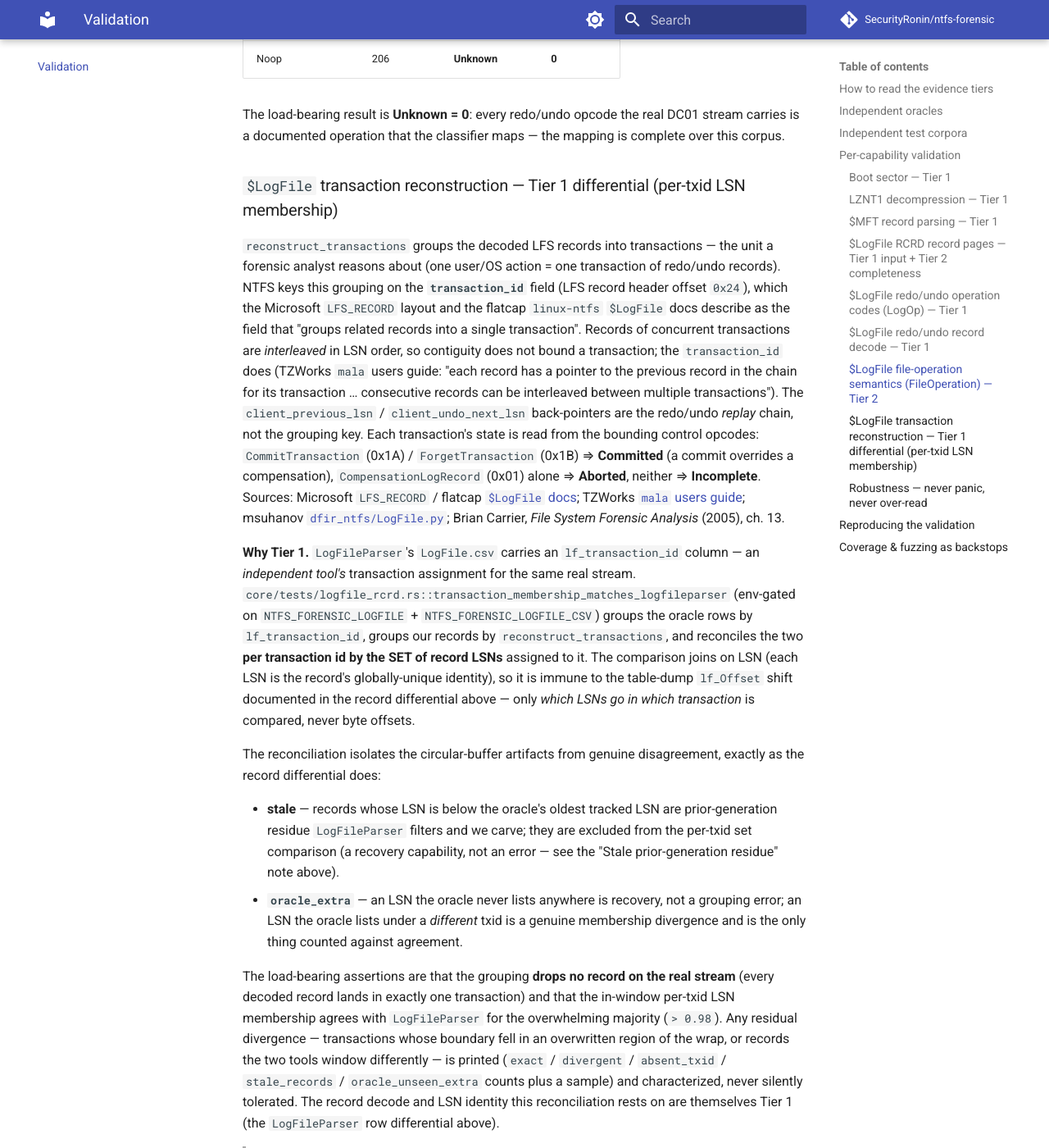
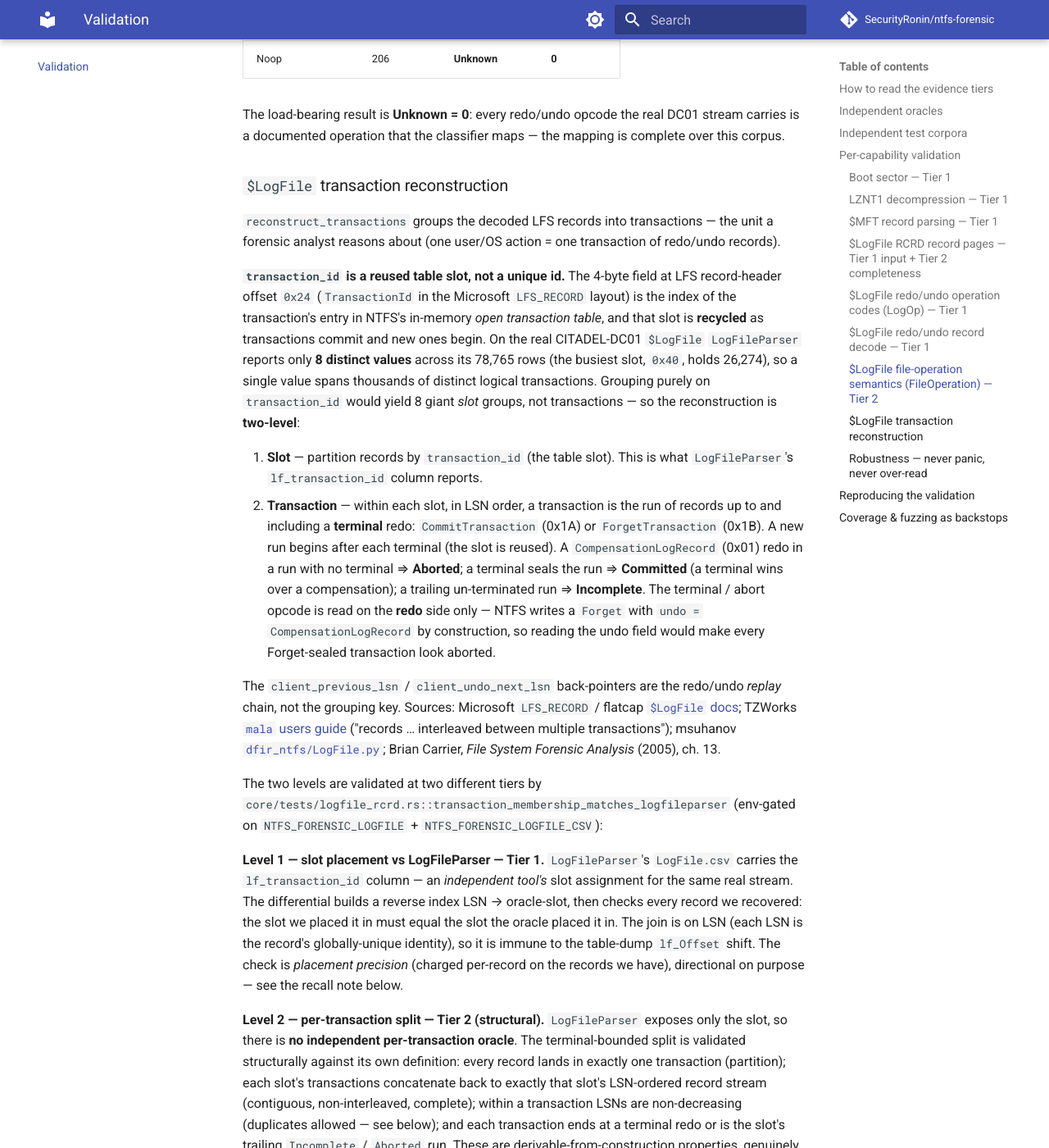
Before and after one commit to SecurityRonin/ntfs-forensic, an MkDocs documentation site: the page built from docs/validation.md, in a window 1280 px wide and 1400 px high, scrolled down 6066 px. Shown: the whole window at 82% size. Built offline with MkDocs 1.6.1 and Material for MkDocs 9.7.7, drawn with Linux system fonts in a browser that asks for light colours; comment, search, counter and statistics services are not loaded; some of the changed text lies outside the part shown.

Commit message:
docs(ntfs-core): correct transaction model — reused slot + terminal split
transaction_id is a reused open-transaction-table slot (8 distinct values over 78,765 records on DC01), not a unique id. Document the two-level reconstruction: Tier-1 slot-placement vs LogFileParser's lf_transaction_id (placed_ok=75,387, misplaced=0, 8/8 slots) + Tier-2 structural per-transaction split (partition, slot-contiguity, terminal-bounded), yielding 15,330 transactions. Report the reader-recall gap (oracle_only_recall_gap=3,366) and the duplicate-LSN circular-buffer residue honestly. Update the README public-surface row.

Co-Authored-By: Claude Opus 4.8 <noreply@anthropic.com>

```diff
--- a/docs/validation.md
+++ b/docs/validation.md
@@ -219,59 +219,101 @@ The load-bearing result is **Unknown = 0**: every redo/undo opcode the real DC01
 stream carries is a documented operation that the classifier maps — the mapping
 is complete over this corpus.
 
-### `$LogFile` transaction reconstruction — Tier 1 differential (per-txid LSN membership)
+### `$LogFile` transaction reconstruction
 
 `reconstruct_transactions` groups the decoded LFS records into transactions — the
 unit a forensic analyst reasons about (one user/OS action = one transaction of
-redo/undo records). NTFS keys this grouping on the **`transaction_id`** field
-(LFS record header offset `0x24`), which the Microsoft `LFS_RECORD` layout and
-the flatcap `linux-ntfs` `$LogFile` docs describe as the field that "groups
-related records into a single transaction". Records of concurrent transactions
-are *interleaved* in LSN order, so contiguity does not bound a transaction; the
-`transaction_id` does (TZWorks `mala` users guide: "each record has a pointer to
-the previous record in the chain for its transaction … consecutive records can be
-interleaved between multiple transactions"). The `client_previous_lsn` /
-`client_undo_next_lsn` back-pointers are the redo/undo *replay* chain, not the
-grouping key. Each transaction's state is read from the bounding control opcodes:
-`CommitTransaction` (0x1A) / `ForgetTransaction` (0x1B) ⇒ **Committed** (a commit
-overrides a compensation), `CompensationLogRecord` (0x01) alone ⇒ **Aborted**,
-neither ⇒ **Incomplete**. Sources: Microsoft `LFS_RECORD` / flatcap
+redo/undo records).
+
+**`transaction_id` is a reused table slot, not a unique id.** The 4-byte field at
+LFS record-header offset `0x24` (`TransactionId` in the Microsoft `LFS_RECORD`
+layout) is the index of the transaction's entry in NTFS's in-memory *open
+transaction table*, and that slot is **recycled** as transactions commit and new
+ones begin. On the real CITADEL-DC01 `$LogFile` `LogFileParser` reports only
+**8 distinct values** across its 78,765 rows (the busiest slot, `0x40`, holds
+26,274), so a single value spans thousands of distinct logical transactions.
+Grouping purely on
+`transaction_id` would yield 8 giant *slot* groups, not transactions — so the
+reconstruction is **two-level**:
+
+1. **Slot** — partition records by `transaction_id` (the table slot). This is what
+   `LogFileParser`'s `lf_transaction_id` column reports.
+2. **Transaction** — within each slot, in LSN order, a transaction is the run of
+   records up to and including a **terminal** redo: `CommitTransaction` (0x1A) or
+   `ForgetTransaction` (0x1B). A new run begins after each terminal (the slot is
+   reused). A `CompensationLogRecord` (0x01) redo in a run with no terminal ⇒
+   **Aborted**; a terminal seals the run ⇒ **Committed** (a terminal wins over a
+   compensation); a trailing un-terminated run ⇒ **Incomplete**. The terminal /
+   abort opcode is read on the **redo** side only — NTFS writes a `Forget` with
+   `undo = CompensationLogRecord` by construction, so reading the undo field would
+   make every Forget-sealed transaction look aborted.
+
+The `client_previous_lsn` / `client_undo_next_lsn` back-pointers are the redo/undo
+*replay* chain, not the grouping key. Sources: Microsoft `LFS_RECORD` / flatcap
 [`$LogFile` docs](https://flatcap.github.io/linux-ntfs/ntfs/files/logfile.html);
-TZWorks [`mala` users guide](https://tzworks.com/prototypes/mala/mala.users.guide.pdf);
-msuhanov [`dfir_ntfs/LogFile.py`](https://github.com/msuhanov/dfir_ntfs/blob/master/dfir_ntfs/LogFile.py);
+TZWorks [`mala` users guide](https://tzworks.com/prototypes/mala/mala.users.guide.pdf)
+("records … interleaved between multiple transactions"); msuhanov
+[`dfir_ntfs/LogFile.py`](https://github.com/msuhanov/dfir_ntfs/blob/master/dfir_ntfs/LogFile.py);
 Brian Carrier, *File System Forensic Analysis* (2005), ch. 13.
 
-**Why Tier 1.** `LogFileParser`'s `LogFile.csv` carries an `lf_transaction_id`
-column — an *independent tool's* transaction assignment for the same real stream.
+The two levels are validated at two different tiers by
 `core/tests/logfile_rcrd.rs::transaction_membership_matches_logfileparser`
-(env-gated on `NTFS_FORENSIC_LOGFILE` + `NTFS_FORENSIC_LOGFILE_CSV`) groups the
-oracle rows by `lf_transaction_id`, groups our records by `reconstruct_transactions`,
-and reconciles the two **per transaction id by the SET of record LSNs** assigned
-to it. The comparison joins on LSN (each LSN is the record's globally-unique
-identity), so it is immune to the table-dump `lf_Offset` shift documented in the
-record differential above — only *which LSNs go in which transaction* is compared,
-never byte offsets.
+(env-gated on `NTFS_FORENSIC_LOGFILE` + `NTFS_FORENSIC_LOGFILE_CSV`):
 
-The reconciliation isolates the circular-buffer artifacts from genuine
-disagreement, exactly as the record differential does:
+**Level 1 — slot placement vs LogFileParser — Tier 1.** `LogFileParser`'s
+`LogFile.csv` carries the `lf_transaction_id` column — an *independent tool's*
+slot assignment for the same real stream. The differential builds a reverse index
+LSN → oracle-slot, then checks every record we recovered: the slot we placed it in
+must equal the slot the oracle placed it in. The join is on LSN (each LSN is the
+record's globally-unique identity), so it is immune to the table-dump `lf_Offset`
+shift. The check is *placement precision* (charged per-record on the records we
+have), directional on purpose — see the recall note below.
 
-- **stale** — records whose LSN is below the oracle's oldest tracked LSN are
-  prior-generation residue `LogFileParser` filters and we carve; they are excluded
-  from the per-txid set comparison (a recovery capability, not an error — see the
-  "Stale prior-generation residue" note above).
-- **`oracle_extra`** — an LSN the oracle never lists anywhere is recovery, not a
-  grouping error; an LSN the oracle lists under a *different* txid is a genuine
-  membership divergence and is the only thing counted against agreement.
+**Level 2 — per-transaction split — Tier 2 (structural).** `LogFileParser` exposes
+only the slot, so there is **no independent per-transaction oracle**. The
+terminal-bounded split is validated structurally against its own definition: every
+record lands in exactly one transaction (partition); each slot's transactions
+concatenate back to exactly that slot's LSN-ordered record stream (contiguous,
+non-interleaved, complete); within a transaction LSNs are non-decreasing
+(duplicates allowed — see below); and each transaction ends at a terminal redo or
+is the slot's trailing `Incomplete` / `Aborted` run. These are
+derivable-from-construction properties, genuinely checked on real data but with a
+scenario we constructed, hence Tier 2. The record decode and LSN identity beneath
+both levels are themselves Tier 1 (the `LogFileParser` row differential above).
 
-The load-bearing assertions are that the grouping **drops no record on the real
-stream** (every decoded record lands in exactly one transaction) and that the
-in-window per-txid LSN membership agrees with `LogFileParser` for the overwhelming
-majority (`> 0.98`). Any residual divergence — transactions whose boundary fell in
-an overwritten region of the wrap, or records the two tools window differently — is
-printed (`exact` / `divergent` / `absent_txid` / `stale_records` /
-`oracle_unseen_extra` counts plus a sample) and characterized, never silently
-tolerated. The record decode and LSN identity this reconciliation rests on are
-themselves Tier 1 (the `LogFileParser` row differential above).
+**Result on the real DC01 `$LogFile`:**
+
+| Metric | Value | Meaning |
+|---|---|---|
+| slots (ours / oracle) | **8 / 8** | the reused table-slot count agrees |
+| `placed_ok` | **75,387** | records placed in the slot `LogFileParser` assigns |
+| `misplaced` | **0** | records placed in a *different* slot than the oracle |
+| transactions reconstructed | **15,330** | terminal-bounded runs (vs the 8 slot-groups) |
+| — committed / aborted / incomplete | 15,329 / 1 / 0 | sealed by a Forget terminal; one rolled back |
+| `stale_records` | 12 | prior-generation residue below the oracle's window |
+| `oracle_only_recall_gap` | 3,366 | in-window records `LogFileParser` surfaces that our reader does not |
+
+The load-bearing Level-1 claim is **`misplaced == 0`**: every record we recovered
+that `LogFileParser` also knows is in the slot `LogFileParser` assigns it to. The
+**15,330** reconstructed transactions track the **15,468** `ForgetTransaction`
+terminals in the stream (the small difference is terminals on stale / pre-window
+records), confirming the split yields meaningful per-action transactions rather
+than 8 slot-buckets.
+
+**Two honestly-reported asymmetries, neither a grouping error:**
+
+- **`oracle_only_recall_gap` (reader recall, not grouping).** `LogFileParser`
+  follows the restart/LSN chain and surfaces ~3.4k more in-window records than our
+  page-walk reader recovers. This is the reader's recall, measured and reported but
+  not charged against the transaction layer — the record differential's
+  `unexplained == 0` proves we add nothing the oracle lacks, so our recovered set is
+  a near-subset placed perfectly.
+- **Duplicate LSNs within a slot (circular-buffer residue).** The `$LogFile` is a
+  circular buffer; a wrapped page and a current page can both physically hold a
+  record at the same LSN. On DC01 slot `0x68` carries 667 such duplicate-LSN
+  records and slot `0x40` carries 23. These are recoverable prior-generation
+  residue, so the within-transaction LSN order is asserted *non-decreasing*, not
+  strictly ascending.
 
 > Run the differential after extracting the real DC01 `$LogFile` and producing
 > `LogFile.csv` per the LogFileParser/Wine recipe under "Reproducing the
```
Also changed, not shown: README.md (+1 -1 lines).
